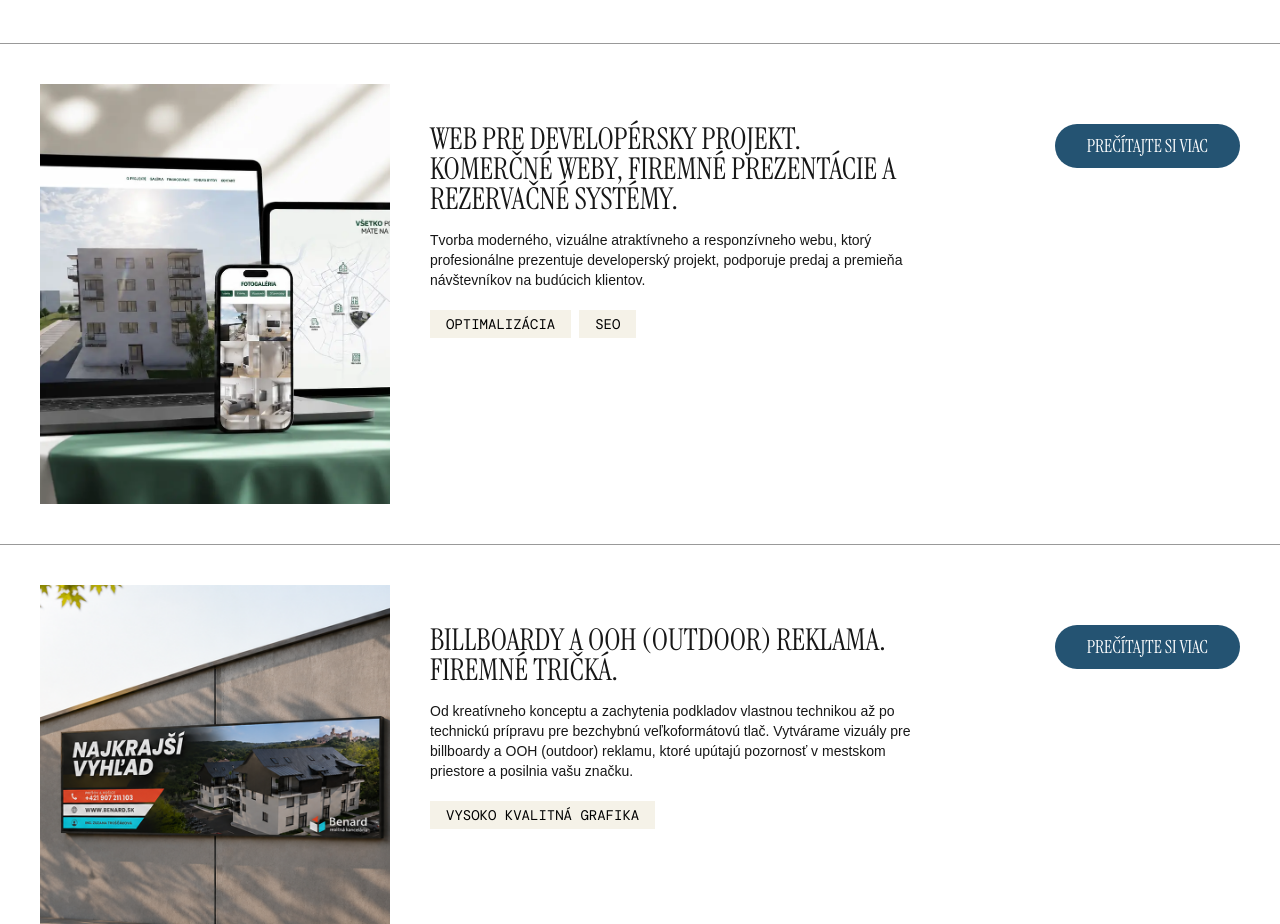
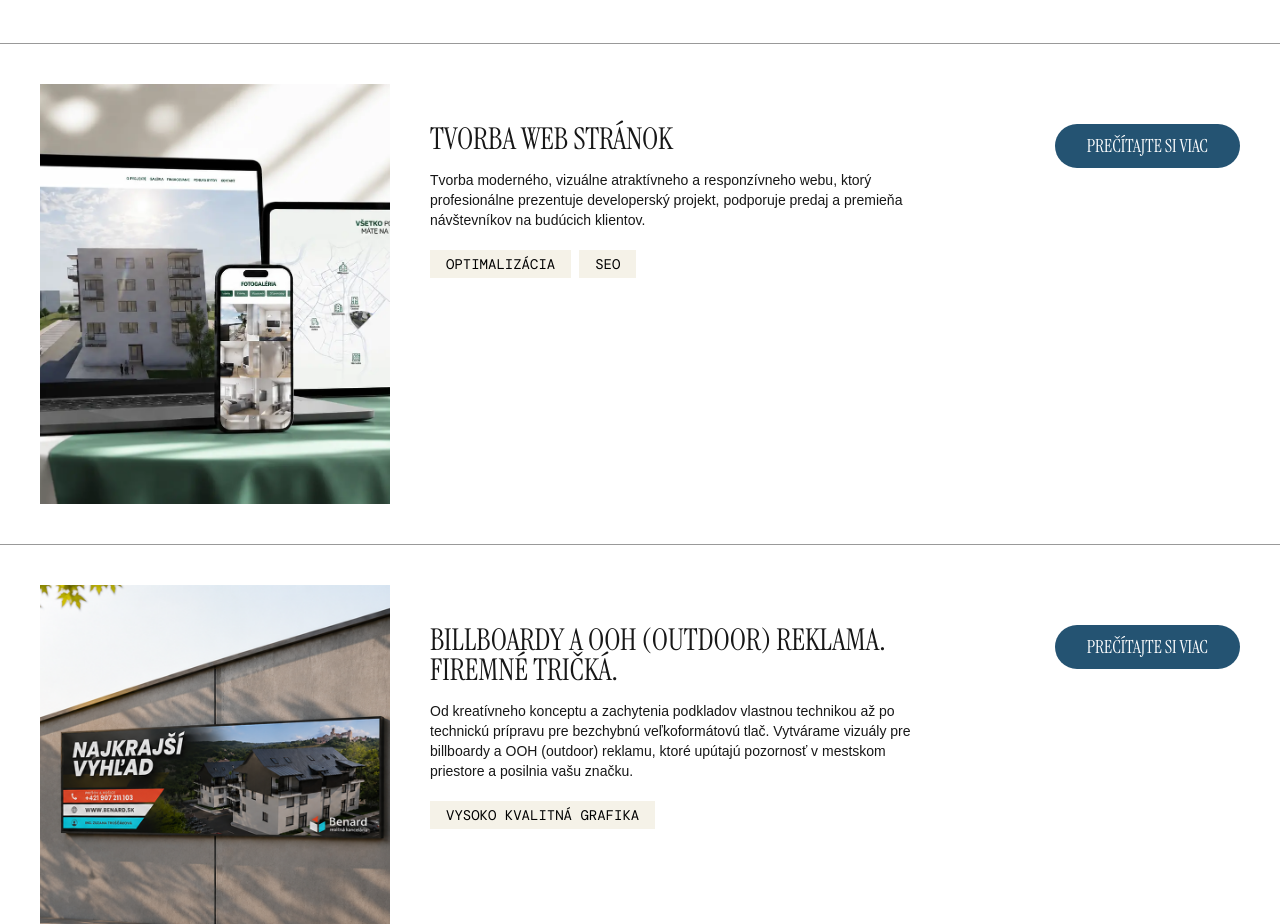
Before and after one commit to stanislavhrechan/Dionis, a Next.js app: page / in a window 1280 px wide. Shown: the part 1470-2394 px from the top of the page. Built offline with nearby package versions, Linux system fonts and the light colour scheme; a web font is replaced by a local one.

Commit message:
Commit text

```diff
--- a/app/components/ServicesScroll.tsx
+++ b/app/components/ServicesScroll.tsx
@@ -38,7 +38,7 @@ export default function ServicesStack() {
 
         <div className="stack-card sticky top-0 w-full">
           <ServiceCard
-            title="Web pre developérsky projekt. Komerčné weby, firemné prezentácie a rezervačné systémy."
+            title="Tvorba web stránok"
             description="Tvorba moderného, vizuálne atraktívneho a responzívneho webu, ktorý profesionálne prezentuje developerský projekt, podporuje predaj a premieňa návštevníkov na budúcich klientov."
             tags={['Optimalizácia', 'SEO']}
             image="/image/works_type/web.webp"
--- a/app/sections/Sluzbypage/Sections.tsx
+++ b/app/sections/Sluzbypage/Sections.tsx
@@ -68,7 +68,7 @@ export default function Sections() {
                         </div>
                         <div className="z-10 absolute bottom-5 md:bottom-10 mx-4 space-y-2  cursor-pointer">
                             <div className="bg-white p-1">
-                                <h3 className="font-instrument text-2xl">Web pre developérsky projekt</h3>
+                                <h3 className="font-instrument text-2xl">Tvorba web stránok</h3>
                             </div>
                             <div className="bg-white p-1 text-sm max-w-md">Tvorba vizuálne atraktívneho a responzívneho webu, ktorý mení návštevníkov na budúcich majiteľov cez silný storytelling.</div>
                         </div>
--- a/app/services/services.ts
+++ b/app/services/services.ts
@@ -1,7 +1,7 @@
 
 export const services = {
     "web-pre-developersky-projekt" : {
-        title: "Tvorba webových projektov pre rôzne služby",
+        title: "Tvorba web stránok",
         img: "/image/slug/web.png",
         opis: `
         V digitálnom svete je webová stránka prvým miestom, kde sa potenciálny klient stretáva s developerským projektom. Preto navrhujeme webové riešenia, ktoré spájajú moderný dizajn, technickú precíznosť a premyslenú používateľskú skúsenosť. Naším cieľom nie je vytvoriť len esteticky príťažlivú prezentáciu, ale digitálny nástroj, ktorý efektívne komunikuje hodnotu projektu a podporuje predaj nehnuteľností.
```
